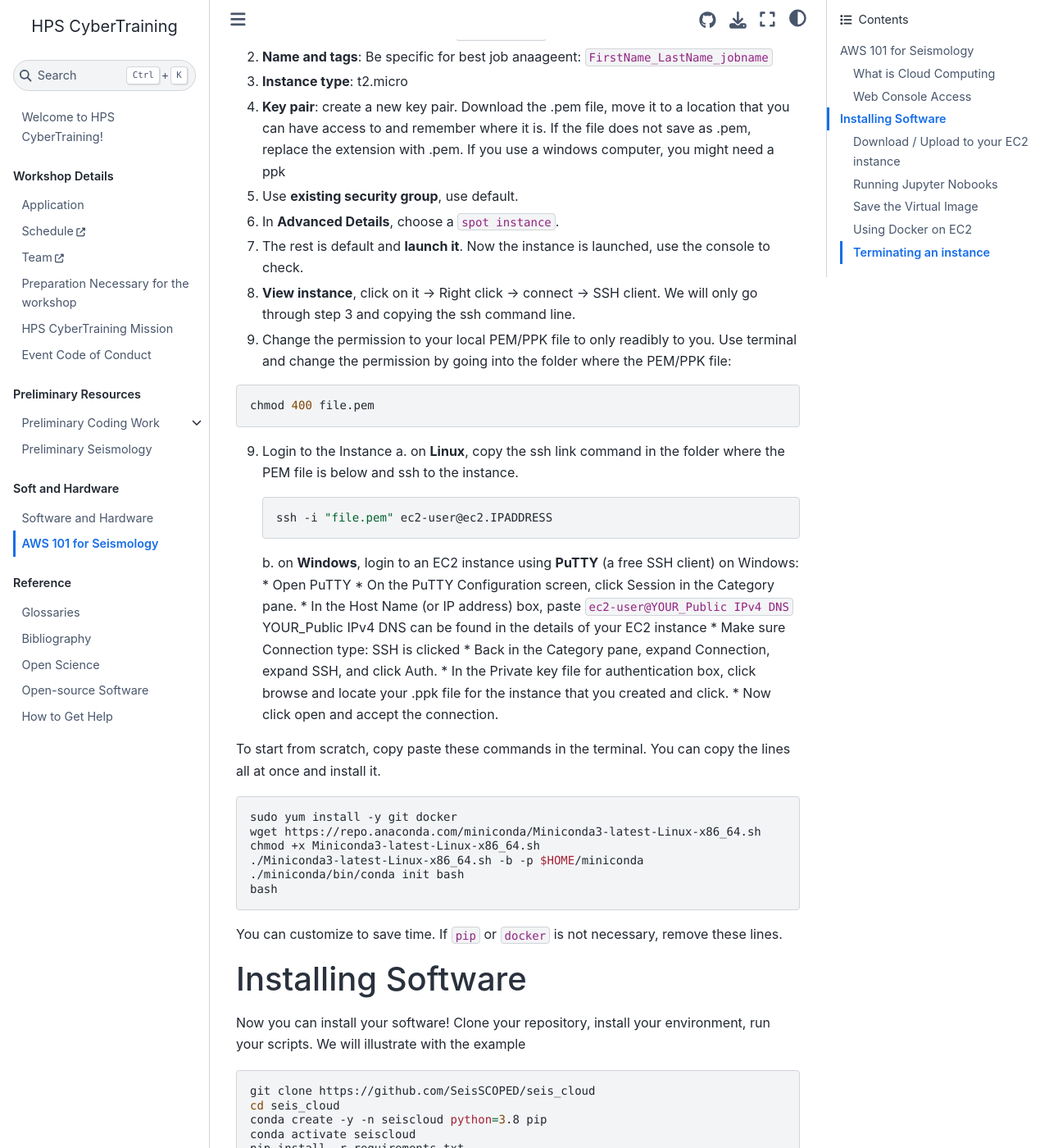
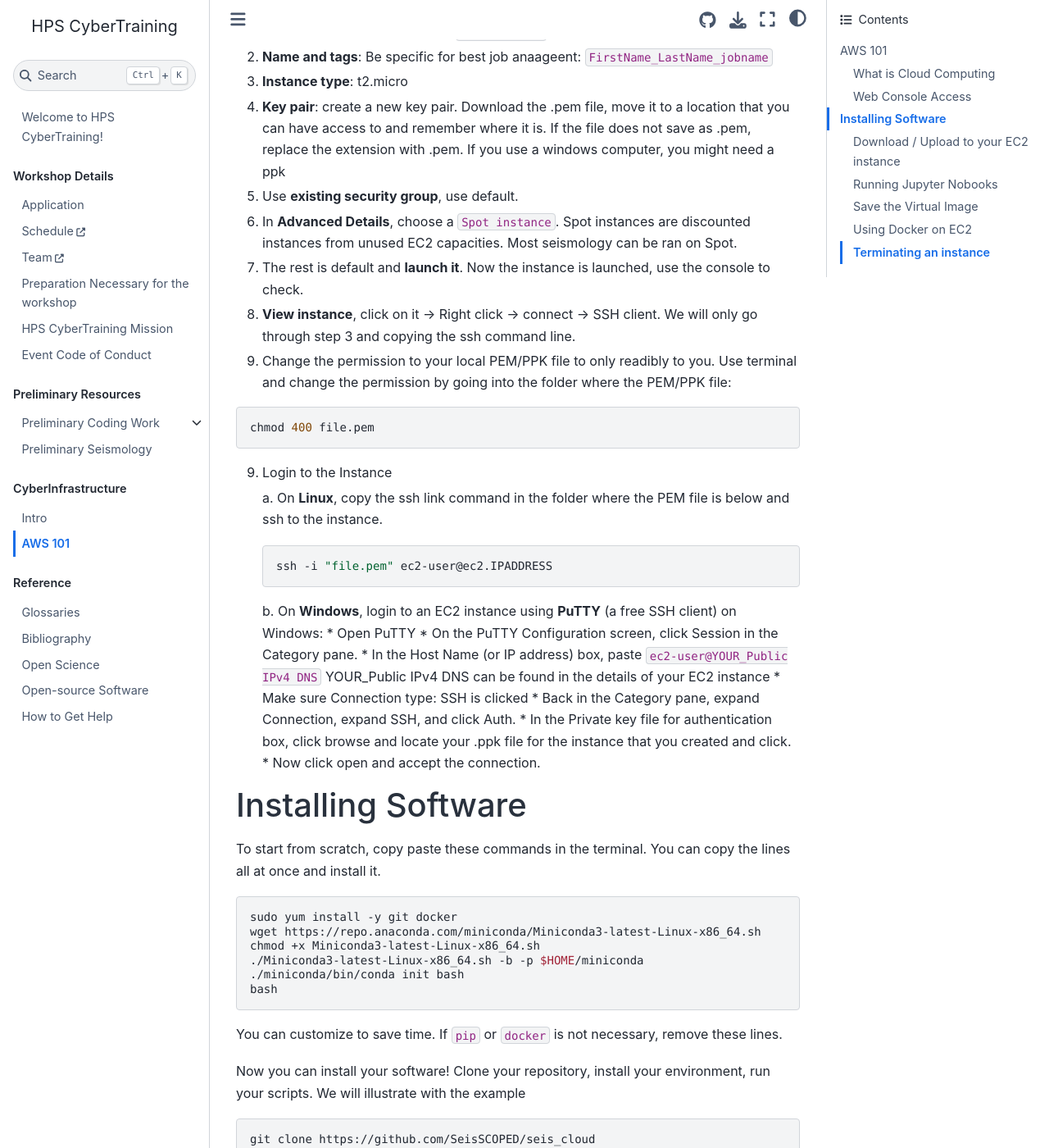
Before and after one commit to SeisSCOPED/HPS, a Jupyter Book: the page built from book/softhardware/AWS_101.md, in a window 1280 px wide and 1400 px high, scrolled down 1188 px. Shown: the whole window at 82% size. Built offline with Jupyter Book 1.0.4 settings and Sphinx 7.4.7 and the Sphinx Book theme 1.1.4, drawn with Linux system fonts in a browser that asks for light colours; some of the changed text lies outside the part shown.

Commit message:
format tutorial

````diff
--- a/book/_toc.yml
+++ b/book/_toc.yml
@@ -25,7 +25,7 @@
         - file: preliminary/python
     - file: preliminary_seismo/index
 
-- caption: Soft and Hardware
+- caption: CyberInfrastructure
   chapters:
     - file: softhardware/index
     - file: softhardware/AWS_101
--- a/book/softhardware/AWS_101.md
+++ b/book/softhardware/AWS_101.md
@@ -1,4 +1,4 @@
-# AWS 101 for Seismology
+# AWS 101
 
 This tutorial will walk you thought getting on an AWS cloud instance from the ground up.
 
@@ -35,7 +35,7 @@
 3. **Instance type**: t2.micro
 4. **Key pair**: create a new key pair. Download the .pem file, move it to a location that you can have access to and remember where it is. If the file does not save as .pem, replace the extension with .pem. If you use a windows computer, you might need a ppk
 5. Use **existing security group**, use default.
-6. In **Advanced Details**, choose a ``spot instance``.
+6. In **Advanced Details**, choose a ``Spot instance``. Spot instances are discounted instances from unused EC2 capacities. Most seismology can be ran on Spot.
 6. The rest is default and **launch it**. Now the instance is launched, use the console to check.
 7. **View instance**, click on it -> Right click ->  connect -> SSH client. We will only go through step 3 and copying the ssh command line.
 8. Change the permission to your local PEM/PPK file to only readibly to you. Use terminal and change the permission by going into the folder where the PEM/PPK file:
@@ -45,11 +45,13 @@
 ```
 
 9. Login to the Instance
-    a. on **Linux**, copy the ssh link command in the folder where the PEM file is below and ssh to the instance.
+
+    a. On **Linux**, copy the ssh link command in the folder where the PEM file is below and ssh to the instance.
     ```bash
     ssh -i "file.pem" ec2-user@ec2.IPADDRESS
     ```
-    b. on **Windows**, login to an EC2 instance using **PuTTY** (a free SSH client) on Windows:
+
+    b. On **Windows**, login to an EC2 instance using **PuTTY** (a free SSH client) on Windows:
         * Open PuTTY
         * On the PuTTY Configuration screen, click Session in the Category pane.
         * In the Host Name (or IP address) box, paste ``ec2-user@YOUR_Public IPv4 DNS`` YOUR_Public IPv4 DNS can be found in the details of your EC2 instance
@@ -72,10 +74,8 @@
 bash
 ```
 
-
 You can customize to save time. If ``pip`` or ``docker`` is not necessary, remove these lines.
 
-# Installing Software
 
 Now you can install your software! Clone your repository, install your environment, run your scripts. We will illustrate with the example
 ```sh
--- a/book/softhardware/index.md
+++ b/book/softhardware/index.md
@@ -1,4 +1,8 @@
-# Software and Hardware
+# Intro
 
 
 In this section, we will review software best practices, open sciwence, reproducible workflows. We will also review how to use HPC resources and Cloud systems.
+
+
+## Cloud
+Here you will find instruction for
````
Also changed, not shown: other parts of book/softhardware/AWS_101.md (+1 -1 lines).
